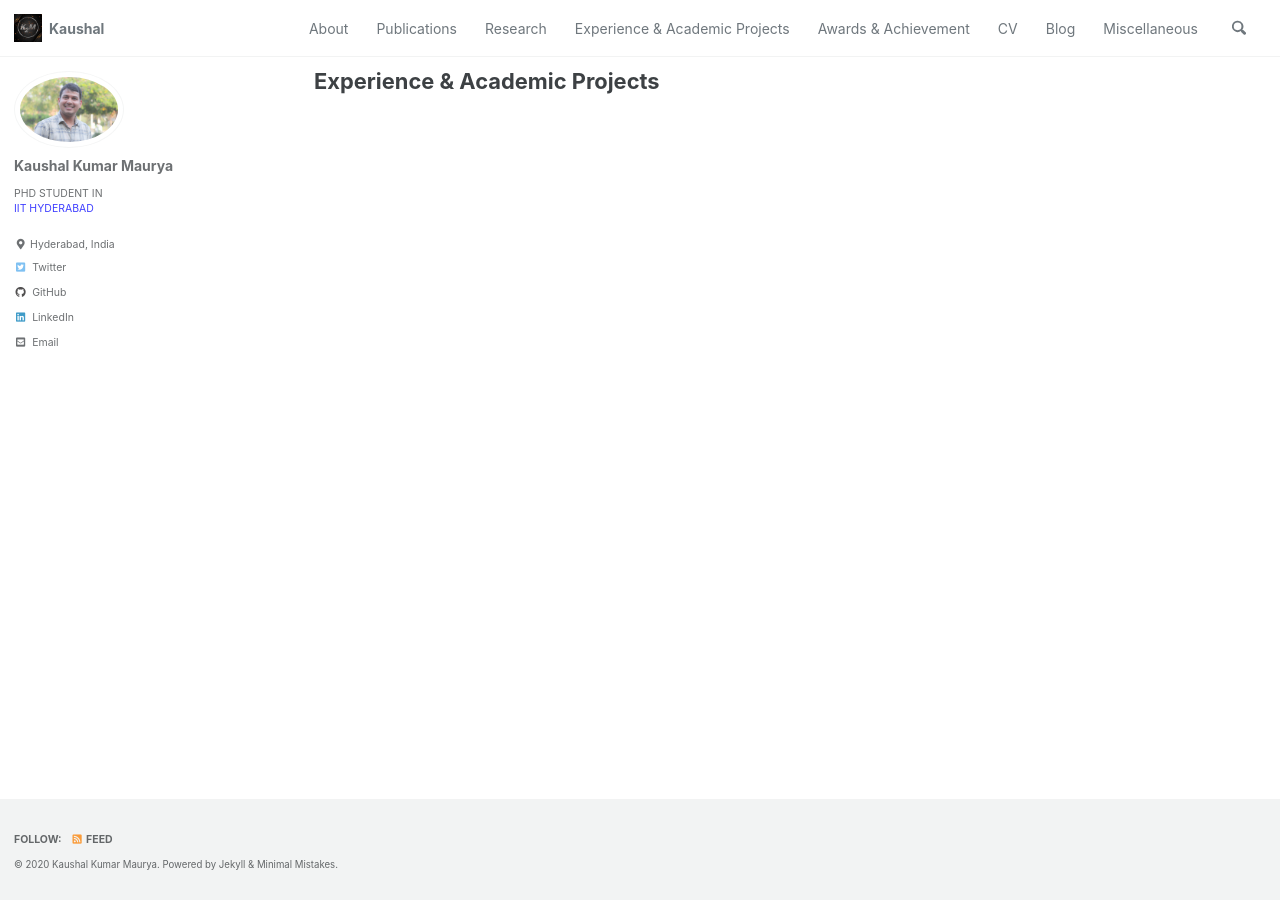
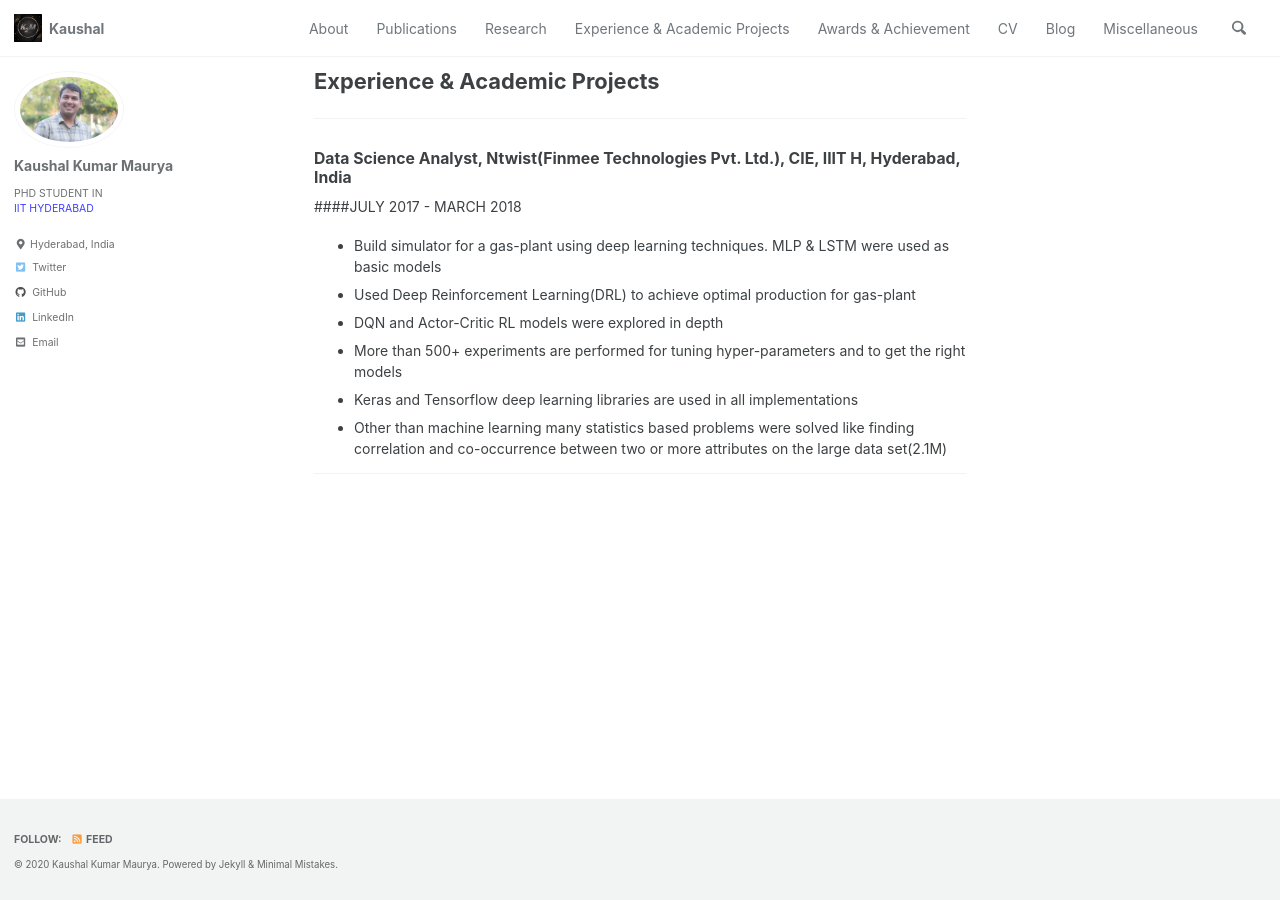
Before and after one commit to harshayelleni/harshayelleni.github.io, a Jekyll site: the page built from _pages/experience_academic_projects.md, in a window 1280 px wide. Built offline with Jekyll 4.4.1, drawn with Linux system fonts in a browser that asks for light colours; cached includes are drawn as plain includes.

Commit message:
doing modifications

```diff
--- a/_pages/experience_academic_projects.md
+++ b/_pages/experience_academic_projects.md
@@ -2,3 +2,15 @@
 title: "Experience & Academic Projects"
 permalink: /experience_academic_projects/
 ---
+
+---
+### Data Science Analyst, Ntwist(Finmee Technologies Pvt. Ltd.), CIE, IIIT H, Hyderabad, India
+####JULY 2017 - MARCH 2018
+* Build simulator for a gas-plant using deep learning techniques. MLP & LSTM were used as basic models
+* Used Deep Reinforcement Learning(DRL) to achieve optimal production for gas-plant
+* DQN and Actor-Critic RL models were explored in depth
+* More than 500+ experiments are performed for tuning hyper-parameters and to get the right models
+* Keras and Tensorflow deep learning libraries are used in all implementations
+* Other than machine learning many statistics based problems were solved like finding correlation and co-occurrence between two or more attributes on the large data set(2.1M)
+
+---
```
